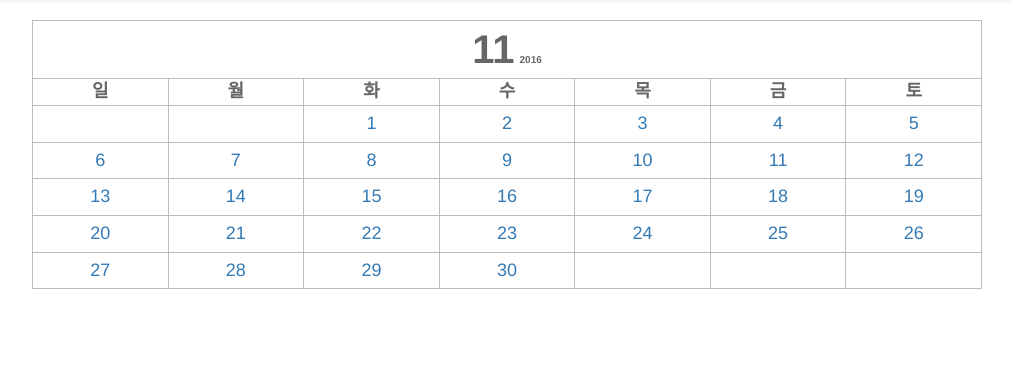
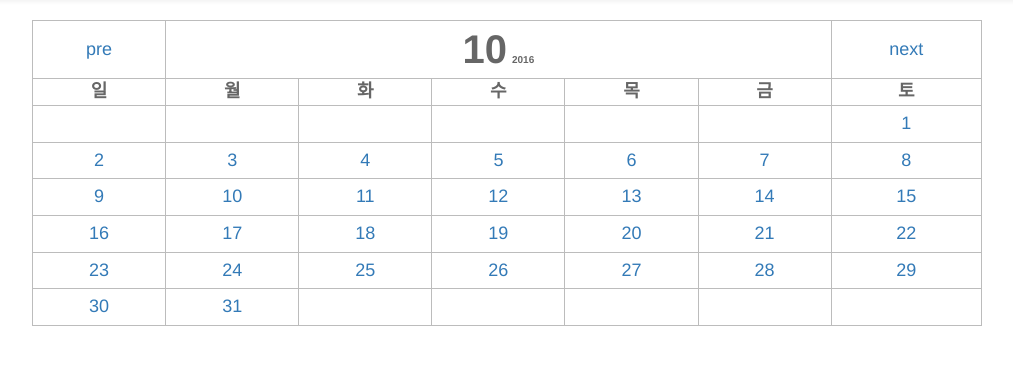
Before and after one commit to YongPilMoon/myDiary, a Django app: a page that uses diarySitePrj/templates/diary/month_calendar.html in a window 1280 px wide. Shown: the part 52-417 px from the top of the page, without its empty margins (133-1146 px from the left). Run offline with Django 3.2, Linux system fonts and the light colour scheme; data that the repository does not hold is empty; style sheets or scripts are compiled from the project's sources; parts of the project's set-up code (start-up, migrations or seed data) failed here and were passed over; some libraries are stand-ins or nearby versions.

Commit message:
Add pre, next month in month calendar

```diff
--- a/diarySitePrj/diary/views/diary.py
+++ b/diarySitePrj/diary/views/diary.py
@@ -1,7 +1,7 @@
 # python
 from datetime import datetime
 import calendar
-import pprint
+
 
 # django
 from django.contrib import messages
@@ -60,9 +60,25 @@ def diary_add(request, year, month, day):
 
 
 def month_calendar(request):
-    today = datetime.today()
-    year = today.year
-    month = today.month
+    if request.GET.get('pre_calendar'):
+        pre_cal = (request.GET.get('pre_calendar')).split('-')
+        year = int(pre_cal[0])
+        month = int(pre_cal[1])
+    elif request.GET.get('next_calendar'):
+        next_cal = (request.GET.get('next_calendar')).split('-')
+        year = int(next_cal[0])
+        month = int(next_cal[1])
+    else:
+        today = datetime.today()
+        year = today.year
+        month = today.month
+
+    pre_month = 12 if month-1 < 1 else month - 1
+    pre_year = year - 1 if pre_month == 12 else year
+    next_month = 1 if month + 1 > 12 else month + 1
+    next_year = year + 1 if next_month == 1 else year
+    pre_calendar = str(pre_year) + "-" + str(pre_month)
+    next_calendar = str(next_year) + "-" + str(next_month)
 
     this_month_diary = Diary.objects.filter(diary_date__year=year, diary_date__month=month)
     monthdays = calendar.Calendar(calendar.SUNDAY).monthdayscalendar(year, month)
@@ -73,6 +89,8 @@ def month_calendar(request):
         'month': ('{:02d}'.format(month), month),
         'days': ('일', '월', '화', '수', '목', '금', '토',),
         'this_month_diary': this_month_diary,
+        'pre_calendar': pre_calendar,
+        'next_calendar': next_calendar
     }
 
     return render(request, 'diary/month_calendar.html', context)
--- a/diarySitePrj/templates/diary/month_calendar.html
+++ b/diarySitePrj/templates/diary/month_calendar.html
@@ -3,7 +3,9 @@
 {% block content %}
     <table class="col-xs-offset-1 col-xs-10 custom_table">
     <tr>
-        <th colspan="10">{{ month.1 }}<small class=year>{{ year }}</small></th>
+        <td><a href="{% url 'diary:month_calendar' %}?pre_calendar={{pre_calendar}}">pre</a></td>
+        <th colspan="5">{{ month.1 }}<small class=year>{{ year }}</small></th>
+        <td><a href="{% url 'diary:month_calendar' %}?next_calendar={{next_calendar}}">next</a></td>
     </tr>
     <tr>
         {% for day in days %}
```
